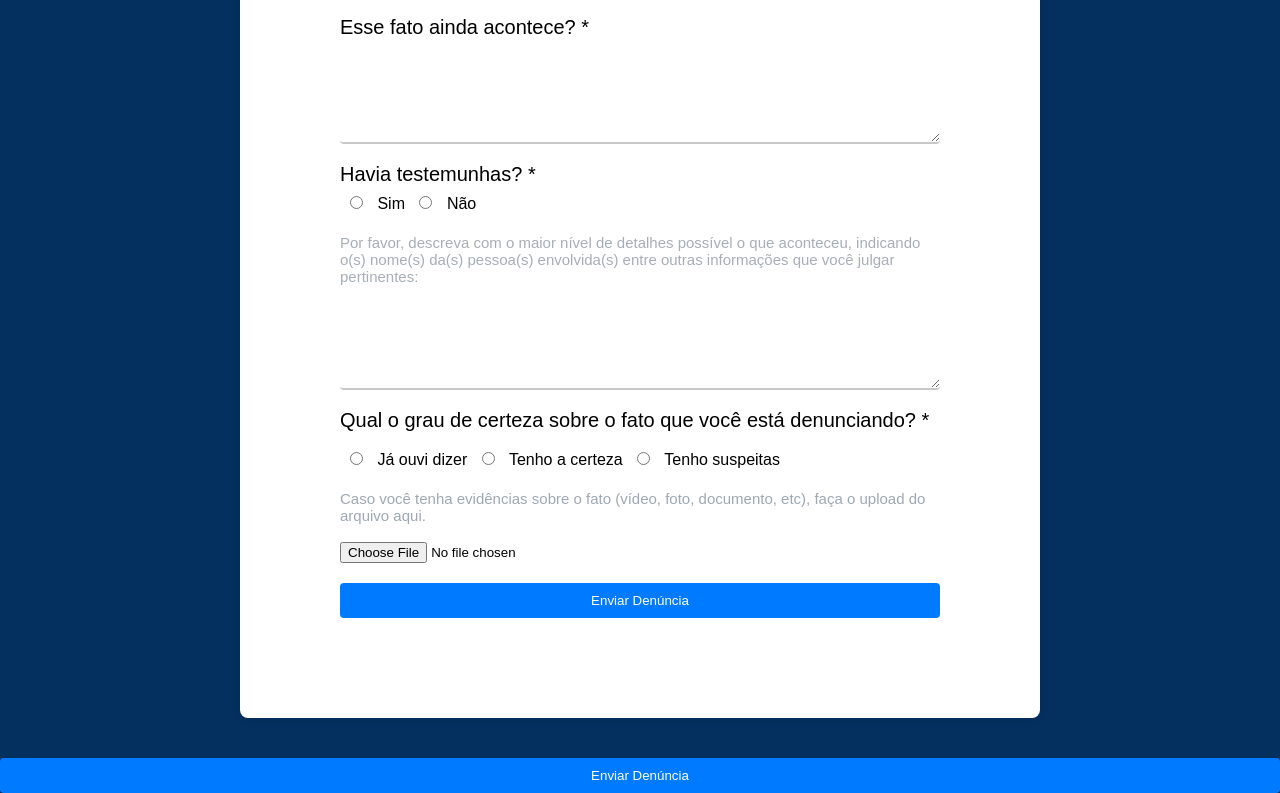
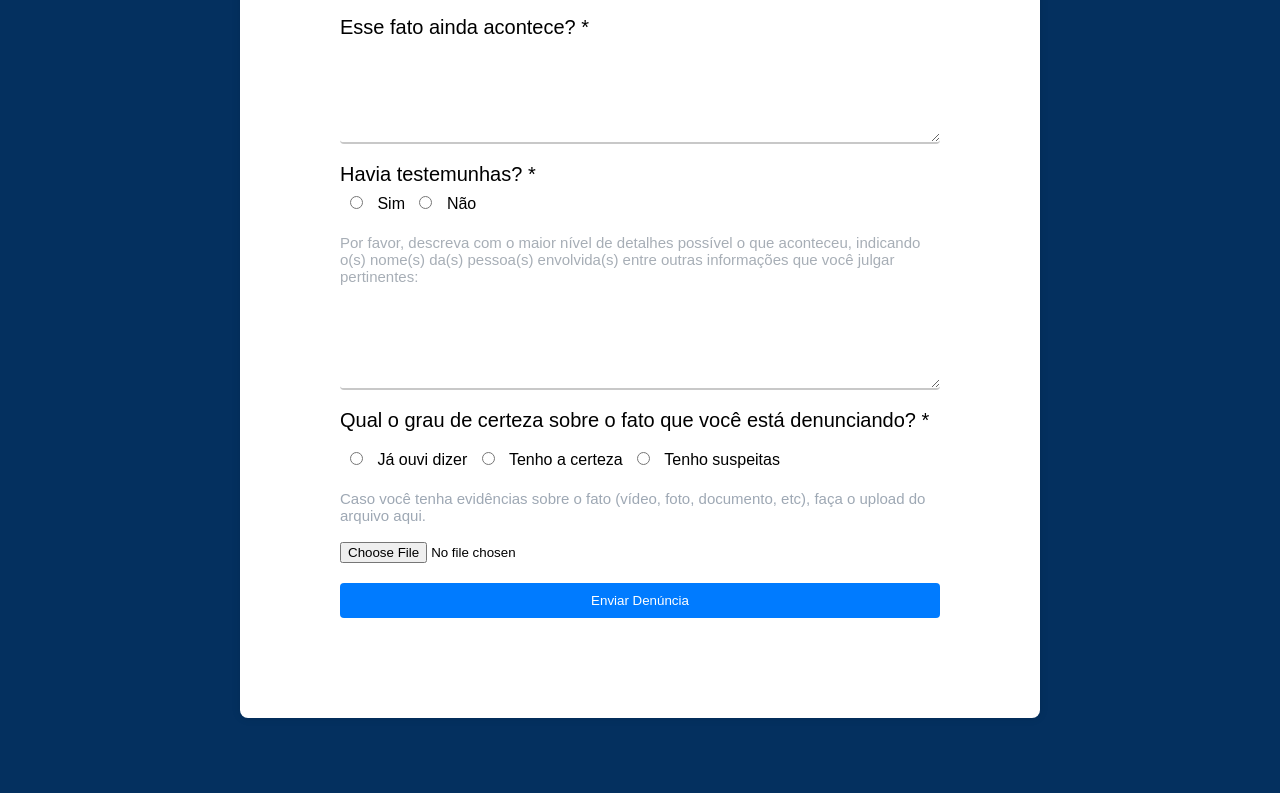
Before and after one commit to ThulioC1/Denuncias_Site, a plain HTML site: page index.html in a window 1280 px wide. Shown: the part 1551-2344 px from the top of the page. After the commit the page ends 2309 px from the top, so only its background shows below. Drawn offline with Linux system fonts and the light colour scheme.

Commit message:
Update index.html

```diff
--- a/index.html
+++ b/index.html
@@ -183,8 +183,6 @@
         });
     </script>
 </body>
-    <!-- Campos do formulário -->
-    <button type="submit">Enviar Denúncia</button>
 </form>
 
 </html>
```
